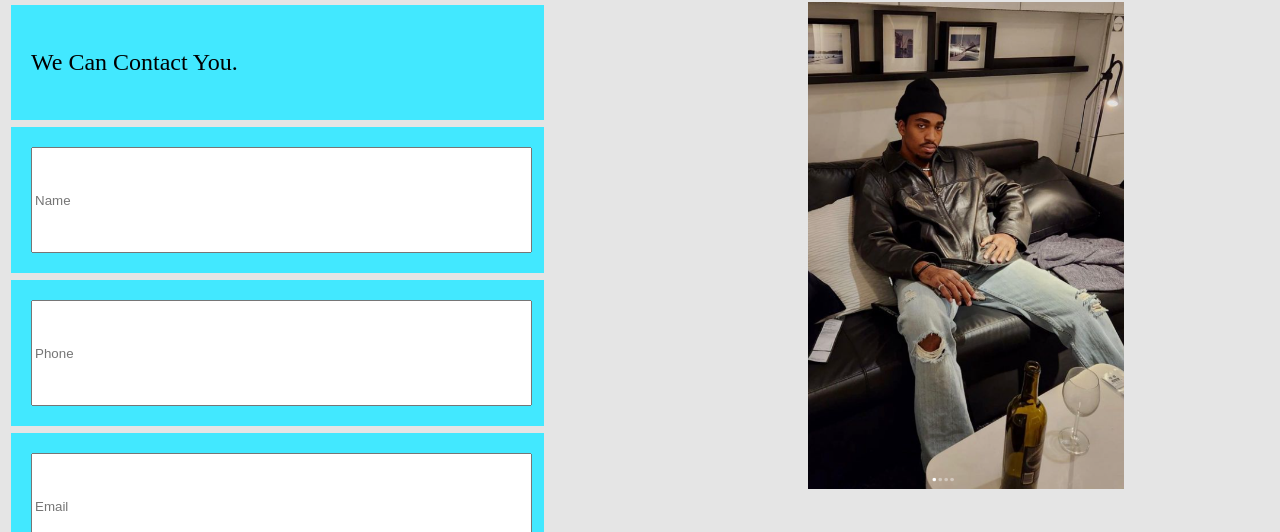
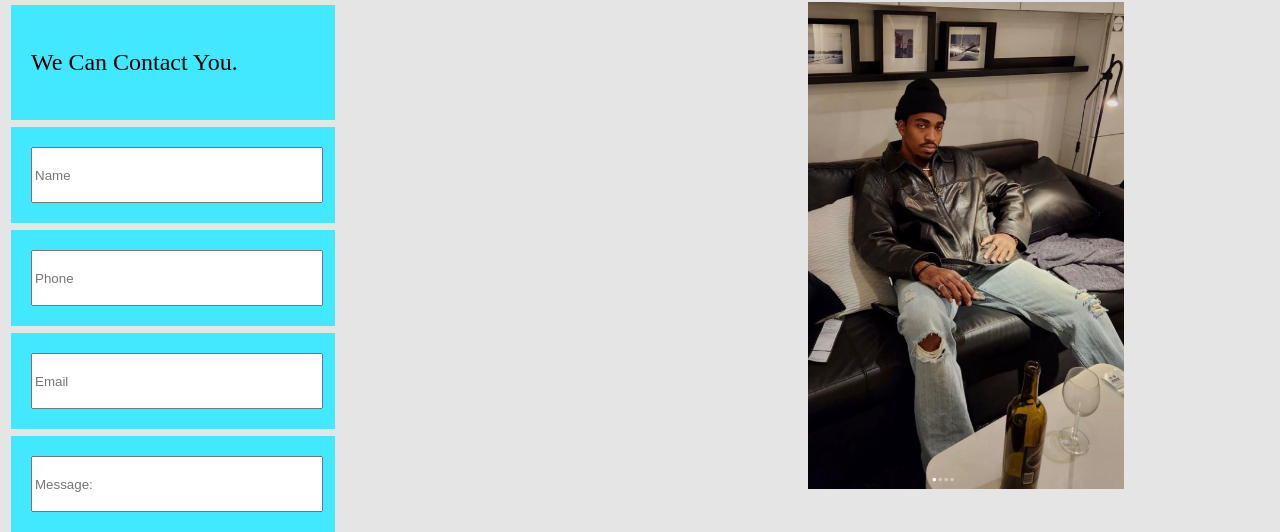
Before and after one commit to alexamico1255/thatboy, a plain HTML site: page Contact_Us.html in a window 1280 px wide. Shown: the part 176-708 px from the top of the page. Drawn offline with Linux system fonts and the light colour scheme.

Commit message:
Add files via upload

```diff
--- a/mystyle.css
+++ b/mystyle.css
@@ -93,7 +93,7 @@ footer {
   padding: 20px;
   color: black;
   margin-bottom: 3px;
-  width: 200%;
+  width: 115%;
 }
 
 .contact-box p {
@@ -104,7 +104,7 @@ footer {
 .contact-box input[type="email"],
 .contact-box textarea {
   width: 100%; /* Adjust the width as needed */
-  height: 100px; /* Adjust the height as needed */
+  height: 50px; /* Adjust the height as needed */
   resize: none; /* Prevent resizing of textarea */
 }
 
```
